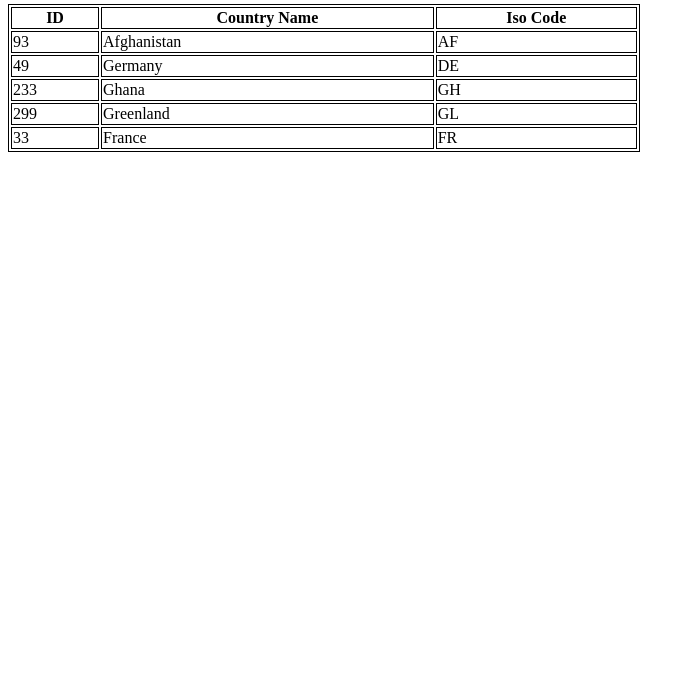
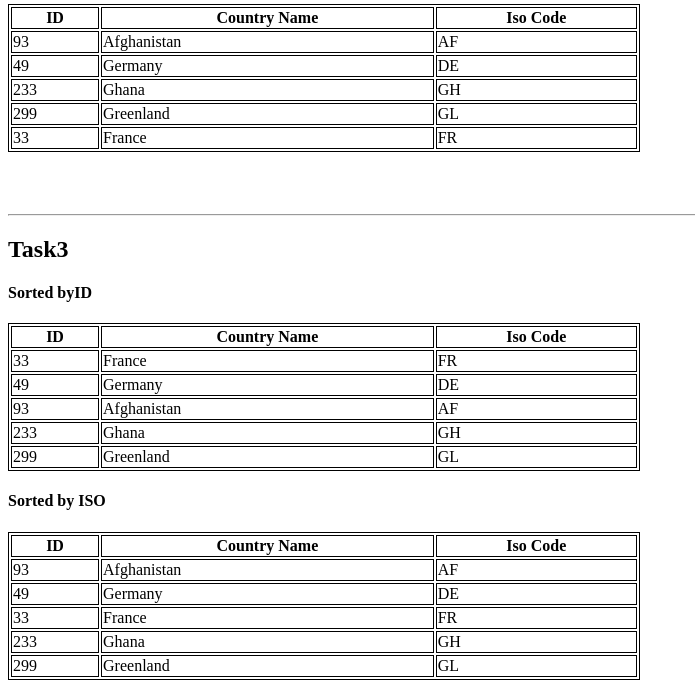
Before and after one commit to BedirhanTalhaKuzucu/myPythonTask, a Django app: page / in a window 1280 px wide. Shown: the part 207-895 px from the top of the page, without its empty margins (0-695 px from the left). Before the commit the page ends 359 px from the top, so only its background shows below. Run offline with Django 4.2, Linux system fonts and the light colour scheme.

Commit message:
Mission 3 completed. List is sorted by Id and ISo

```diff
--- a/myTasks/templates/myTasks/home.html
+++ b/myTasks/templates/myTasks/home.html
@@ -35,6 +35,43 @@
         {% endfor %}
     </table>
 
+
+    <br> <br> <br>
+    <hr>
+    <h2>Task3</h2>
+
+    <h4>Sorted byID </h4>
+    <table style="width:50%">
+        <tr>
+            <th> ID </th>
+            <th>Country Name </th>
+            <th>Iso Code</th>
+        </tr>
+        {% for item in sortedId %}
+        <tr>
+            <td> {{ item.ID }} </td>
+            <td> {{ item.name }} </td>
+            <td>{{ item.ISOCode }}</td>
+        </tr>
+        {% endfor %}
+    </table>
+
+    <h4>Sorted by ISO </h4>
+    <table style="width:50%">
+        <tr>
+            <th> ID </th>
+            <th>Country Name </th>
+            <th>Iso Code</th>
+        </tr>
+        {% for item in sortedISO %}
+        <tr>
+            <td> {{ item.ID }} </td>
+            <td> {{ item.name }} </td>
+            <td>{{ item.ISOCode }}</td>
+        </tr>
+        {% endfor %}
+    </table>
+
 </body>
 
 </html>
--- a/myTasks/views.py
+++ b/myTasks/views.py
@@ -15,11 +15,14 @@
 }
 
 def home(request):
-    # json_data = open('data.json')
-    # data = json.load(json_data)
+    logger.info(countryData)
+    sortedId = sorted(countryData['infoList'], key=lambda x: x['ID'])
+    sortedISO = sorted(countryData['infoList'], key=lambda x: x['ISOCode'])
+
 
     context = {
-        'data': countryData
+        'data': countryData,
+        "sortedId" :sortedId,
+        "sortedISO" : sortedISO,
     }
-    logger.info(countryData)
     return render(request, "myTasks/home.html", context)
```
Also changed, not shown: 1 other file.
